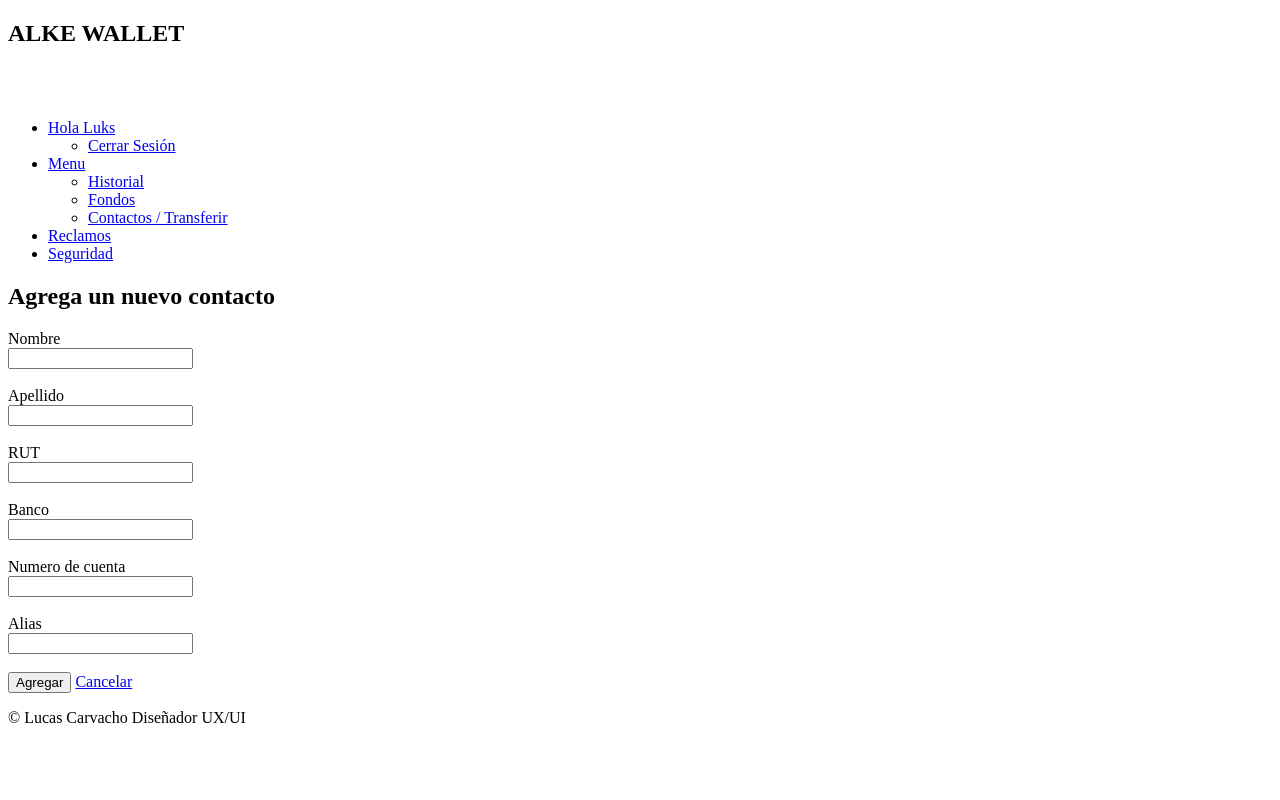
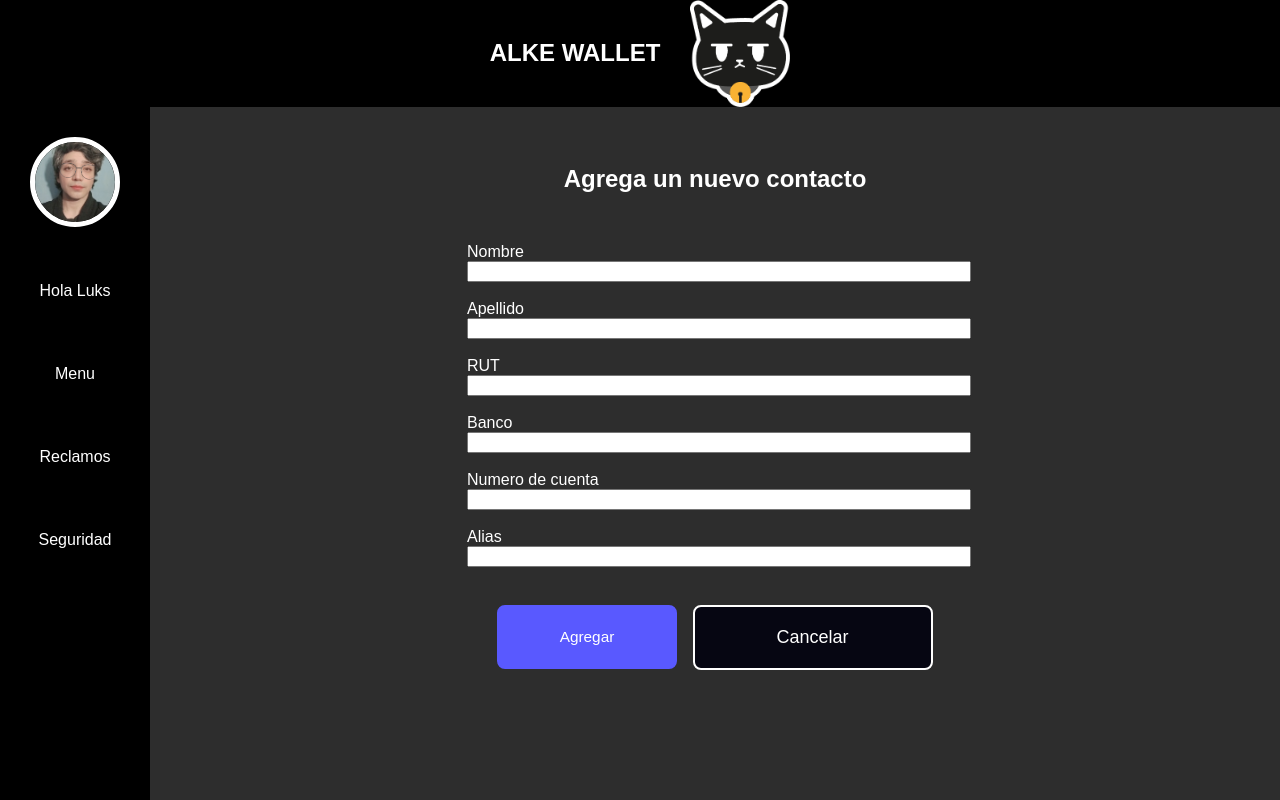
Before and after one commit to lucascarvacho/ALKE-WALLET, a plain HTML site: page add-contacts.html in a window 1280 px wide. Shown: the top 800 px of the page. Drawn offline with Linux system fonts and the light colour scheme; the site is published under a folder, as on GitHub Pages, so addresses that start at the root find nothing.

Commit message:
Update add-contacts.html

```diff
--- a/add-contacts.html
+++ b/add-contacts.html
@@ -5,31 +5,31 @@
     <meta charset="UTF-8">
     <meta name="viewport" content="width=device-width, initial-scale=1.0">
     <title>Document</title>
-    <link rel="stylesheet" href="/css/add-contacts.css">
+    <link rel="stylesheet" href="css/add-contacts.css">
 
 </head>
 
 <body>
     <section class="cosas-de-arriba">
         <h2>ALKE WALLET</h2>
-        <img src="/img/LOGO WALLET.png" alt="">
+        <img src="img/LOGO WALLET.png" alt="">
     </section>
     <div class="layout">
         <nav>
-            <img src="/img/fotoperfil.jpeg" alt="" class="fotoperfil">
+            <img src="img/fotoperfil.jpeg" alt="" class="fotoperfil">
             <ul class="menu-desplegable">
                 <li>
                     <a href="#">Hola Luks</a>
                     <ul>
-                        <li><a href="/index.html">Cerrar Sesión</a></li>
+                        <li><a href="index.html">Cerrar Sesión</a></li>
                     </ul>
                 </li>
                 <li>
                     <a href="#">Menu</a>
                     <ul>
-                        <li><a href="/transactions.html">Historial</a></li>
-                        <li><a href="/deposit.html">Fondos</a></li>
-                        <li><a href="/contacts.html">Contactos / Transferir</a></li>
+                        <li><a href="transactions.html">Historial</a></li>
+                        <li><a href="deposit.html">Fondos</a></li>
+                        <li><a href="contacts.html">Contactos / Transferir</a></li>
                     </ul>
                 </li>
                 <li>
@@ -81,7 +81,7 @@
                     <button type="submit" id="botonGuardarContacto" class="boton-menu">
                         Agregar
                     </button>
-                    <a href="/contacts.html" class="boton-menu boton-regresar">Cancelar</a>
+                    <a href="contacts.html" class="boton-menu boton-regresar">Cancelar</a>
                 </div>
             </form>
             </section>
@@ -92,7 +92,7 @@
         <p>© Lucas Carvacho Diseñador UX/UI</p>
     </footer>
 
-    <script src="/js/add-contacts.js"></script>
+    <script src="js/add-contacts.js"></script>
 
 </body>
 
```
